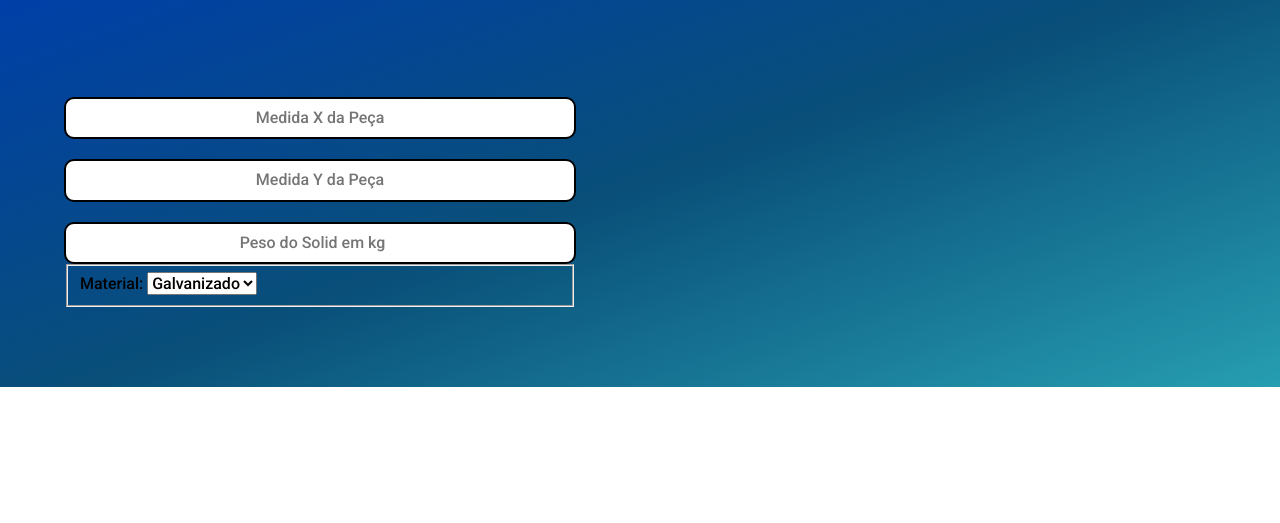
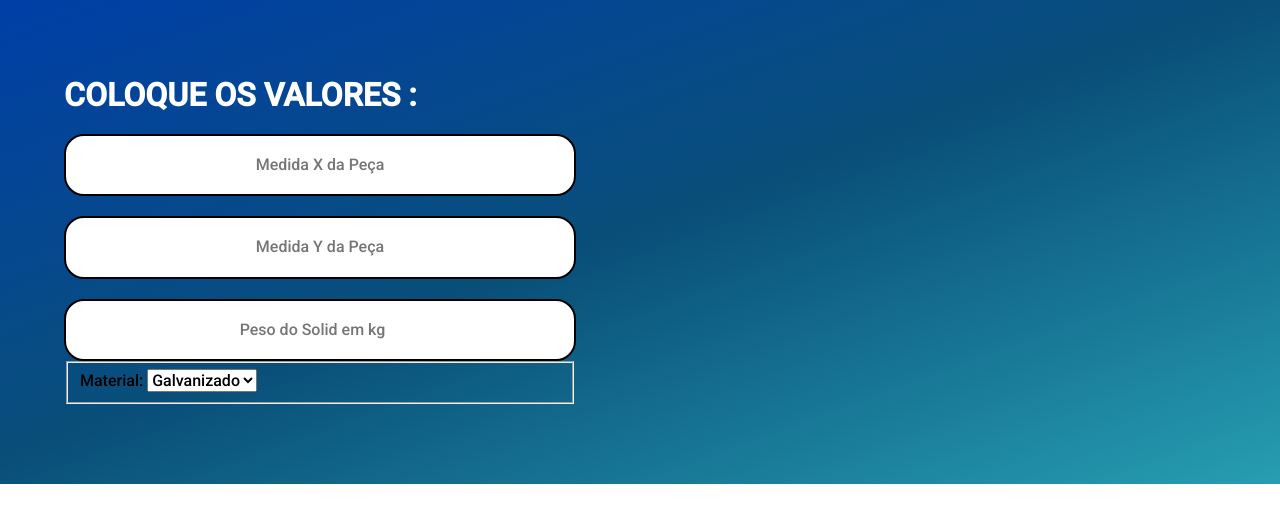
Before and after one commit to JnFerri/Aproveitamento-de-Chapas-de-a-o, a plain HTML site: page index.html in a window 1280 px wide. Shown: the part 103-626 px from the top of the page. Drawn offline with Linux system fonts and the light colour scheme.

Commit message:
28/04/2022

```diff
--- a/assets/css/formulario.css
+++ b/assets/css/formulario.css
@@ -1,3 +1,11 @@
+.titulo{
+    font-size: 32px;
+    font-family: 'Roboto', sans-serif;
+    font-weight: bold;
+    text-transform: uppercase;
+    color: white;
+}
+
 .formulario{
     display: flex;
     flex-direction: column;
@@ -16,9 +24,9 @@
 
 .formulario__inputTexto{
     margin-top: 20px;
-    padding: 10px 0;
+    padding: 20px 0;
     border: 2px black solid;
     text-align: center;
-    border-radius: 10px;
+    border-radius: 20px;
 
 }
--- a/assets/css/header.css
+++ b/assets/css/header.css
@@ -19,7 +19,7 @@
 }
 
 .header__link{
-    font-family: 'Roboto', sans-serif;;
+    font-family: 'Roboto', sans-serif;
     text-decoration: none;
     font-size: 22px;
     padding: 10px 20px;
--- a/index.html
+++ b/index.html
@@ -21,7 +21,9 @@
     </header>
 
     <main>
+
         <form action="" class="formulario">
+            <h2 class="titulo">Coloque os valores :</h2>
             <section class="formulario__textos">
                     <input type="text" class="formulario__inputTexto" name="pecaX" id="pecaX" placeholder="Medida X da Peça">
                     <input type="text"  class="formulario__inputTexto" name="pecaY" id="pecaY" placeholder="Medida Y da Peça">
```
